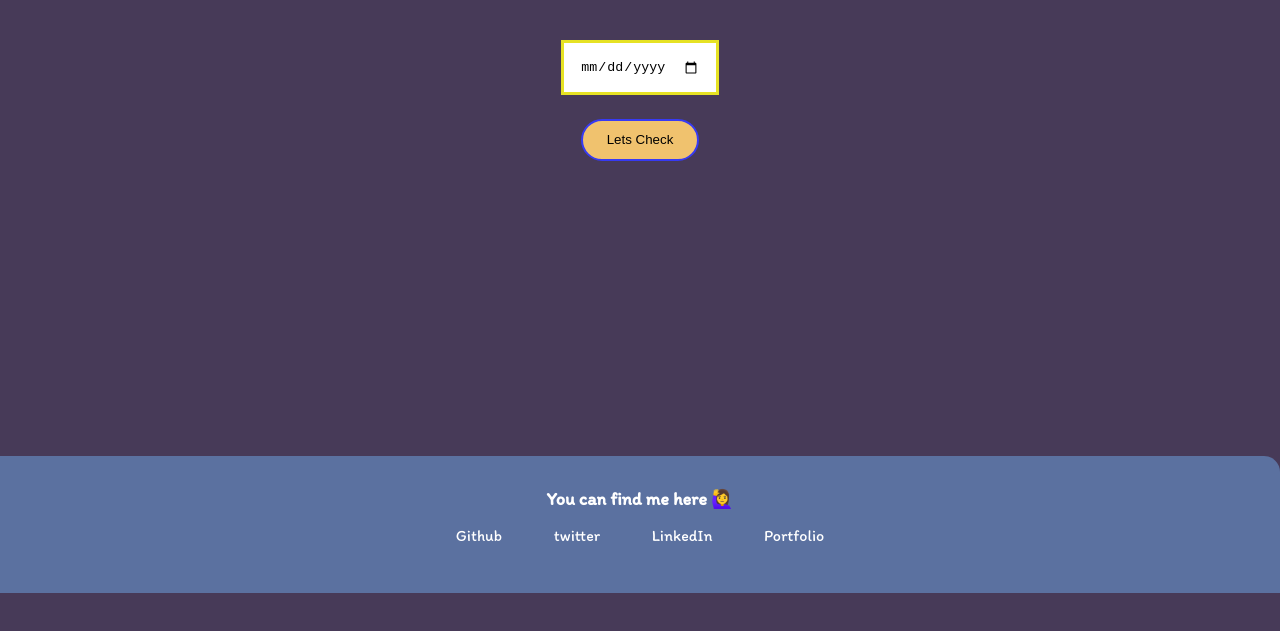
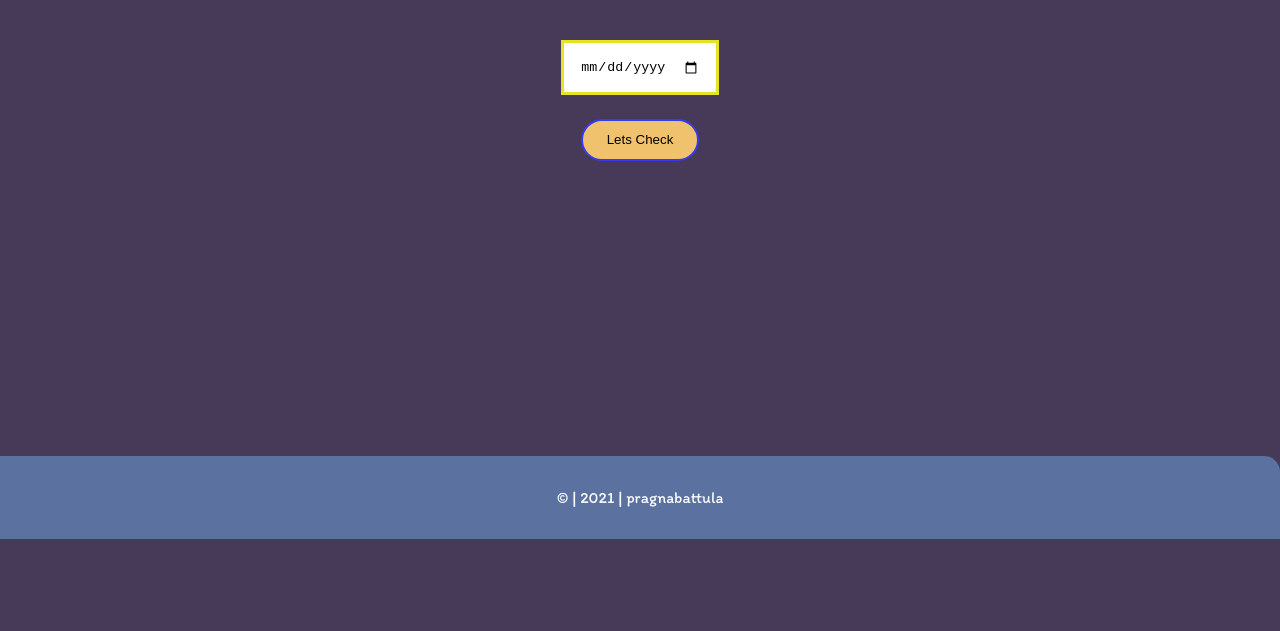
Before and after one commit to PragnaBattula/palindrome-birthday, a plain HTML site: page index.html in a window 1280 px wide. Shown: the part 81-712 px from the top of the page. Drawn offline with Linux system fonts and the light colour scheme.

Commit message:
updated footer

```diff
--- a/index.html
+++ b/index.html
@@ -10,7 +10,7 @@
 </head>
 
 <body>
-
+<main class="container">
     <h1>Palindrome Birthday 🤔🤔</h1>
     <div class="input-check">
         <input type="date" name="" id="birth-date"> <br />
@@ -19,33 +19,10 @@
     <div id="gif"><img src="./gifs/loading.gif" alt="" id="img"></div>
     <p id="output"></p>
 
-    <script src="./palindrome.js"></script>
+</main>
 </body>
-<footer class="footer">
-    <div class="footer-header">You can find me here 🙋‍♀️</div>
-    <ul class="social-links list-non-bullet">
-        <li class="list-item-inline">
-            <a class="link" href="https://github.com/PragnaBattula">
-           Github
-        </a>
-        </li>
-        <li class="list-item-inline">
-            <a class="link" href="https://twitter.com/BattulaPragna">
-                twitter
-        </a>
-        </li>
-        <li class="list-item-inline">
-            <a class="link" href="https://www.linkedin.com/in/pragnabattula/">
-                LinkedIn
-            </a>
-        </li>
-        <li class="list-item-inline">
-            <a class="link" href="https://pragnabattula.netlify.app/">
-                Portfolio
-            </a>
-        </li>
-    </ul>
-
+<footer>
+    <p class="footer">© | 2021 | pragnabattula</p>
 </footer>
-
+<script src="./palindrome.js"></script>
 </html>
```
